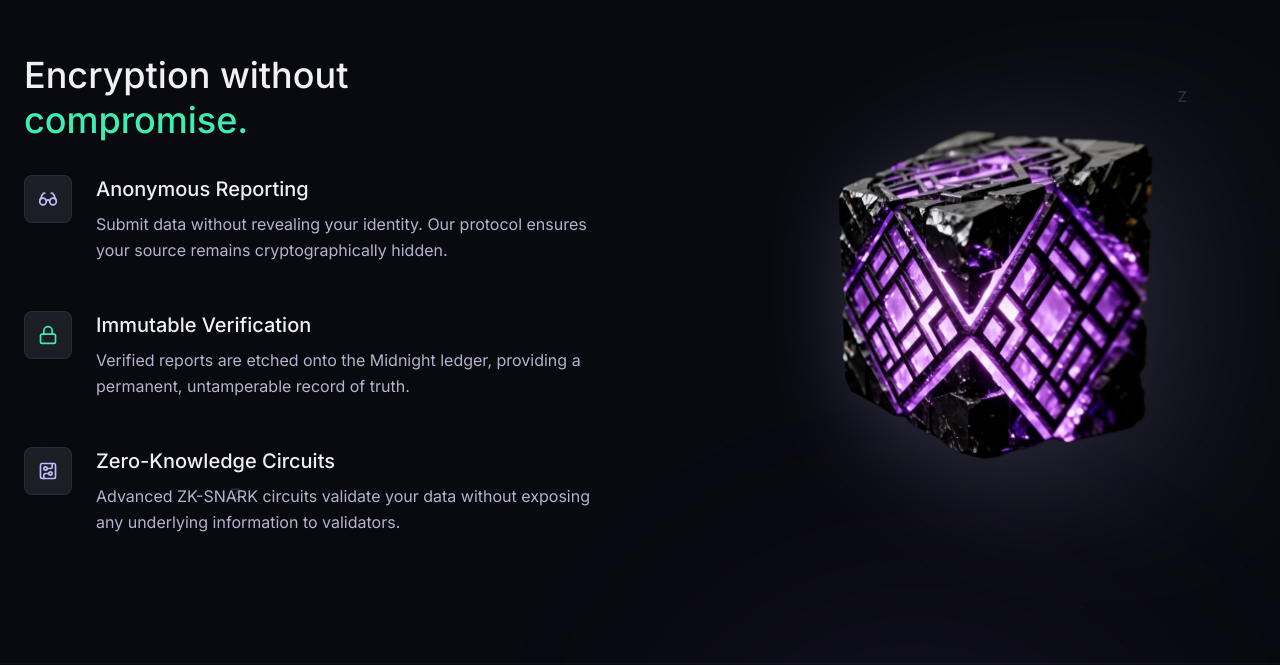
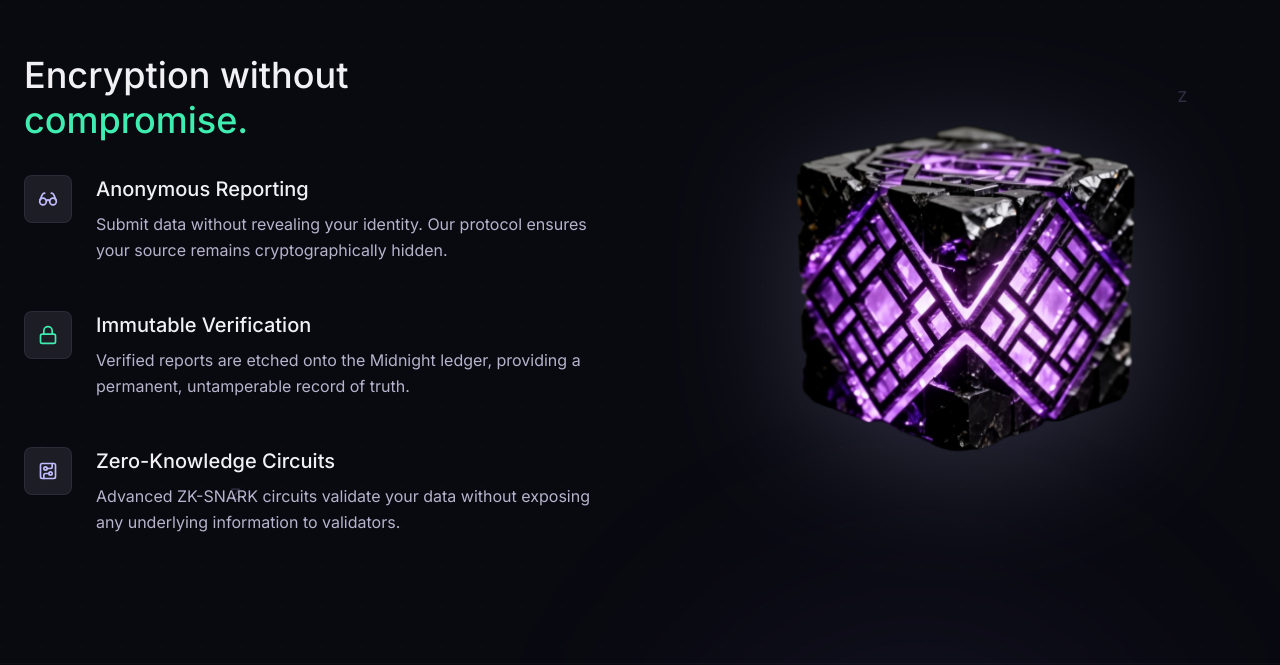
Before and after one commit to vaibhavi-0320/proofveil, a React (Vite) app in the folder frontend/: page / in a window 1280 px wide. Shown: the part 1235-1900 px from the top of the page. Built offline with nearby package versions, Linux system fonts and the light colour scheme.

Commit message:
fix: animation, footer 2026, preprod testnet, wallet alert, remove lovable

```diff
--- a/frontend/src/index.css
+++ b/frontend/src/index.css
@@ -207,11 +207,11 @@
   }
 
   @keyframes cubeRotate {
-    0%   { transform: perspective(800px) rotateY(0deg)   rotateX(2deg); }
-    25%  { transform: perspective(800px) rotateY(90deg)  rotateX(-1deg); }
-    50%  { transform: perspective(800px) rotateY(180deg) rotateX(2deg); }
-    75%  { transform: perspective(800px) rotateY(270deg) rotateX(-1deg); }
-    100% { transform: perspective(800px) rotateY(360deg) rotateX(2deg); }
+    0%   { transform: perspective(800px) rotateY(0deg); }
+    25%  { transform: perspective(800px) rotateY(90deg); }
+    50%  { transform: perspective(800px) rotateY(180deg); }
+    75%  { transform: perspective(800px) rotateY(270deg); }
+    100% { transform: perspective(800px) rotateY(360deg); }
   }
 
   @keyframes floatParticle {
@@ -219,3 +219,11 @@
     50%       { transform: translateY(-8px) translateX(4px); opacity: 0.15; }
   }
 }
+
+@keyframes float {
+  0%, 100% { transform: translateY(0px) rotateY(0deg); }
+  50% { transform: translateY(-16px) rotateY(10deg); }
+}
+.animate-float {
+  animation: float 5s ease-in-out infinite;
+}
--- a/frontend/src/pages/Landing.tsx
+++ b/frontend/src/pages/Landing.tsx
@@ -62,6 +62,10 @@ const Landing = () => {
             <div className="flex flex-wrap gap-4">
               <Link
                 to="/dashboard"
+                onClick={(e) => {
+                  e.preventDefault();
+                  alert("Lace wallet connection coming soon! Install Lace wallet from lace.io");
+                }}
                 className="px-8 py-4 gradient-primary text-primary-foreground rounded-lg font-medium text-lg gradient-primary-glow hover:shadow-[0_0_45px_hsl(var(--primary-container)/0.5)] active:scale-95 transition-all"
               >
                 Connect Wallet
@@ -157,7 +161,7 @@ const Landing = () => {
                 <img
                   src={obsidianCube}
                   alt="Obsidian data block"
-                  className="rounded-xl w-full animate-cube-rotate drop-shadow-[0_20px_60px_hsl(var(--primary)/0.2)]"
+                  className="rounded-xl w-full animate-float drop-shadow-[0_20px_60px_hsl(var(--primary)/0.2)]"
                   loading="lazy"
                   width={640}
                   height={640}
```
Also changed, not shown: frontend/src/components/Navbar.tsx (line endings or trailing spaces).
